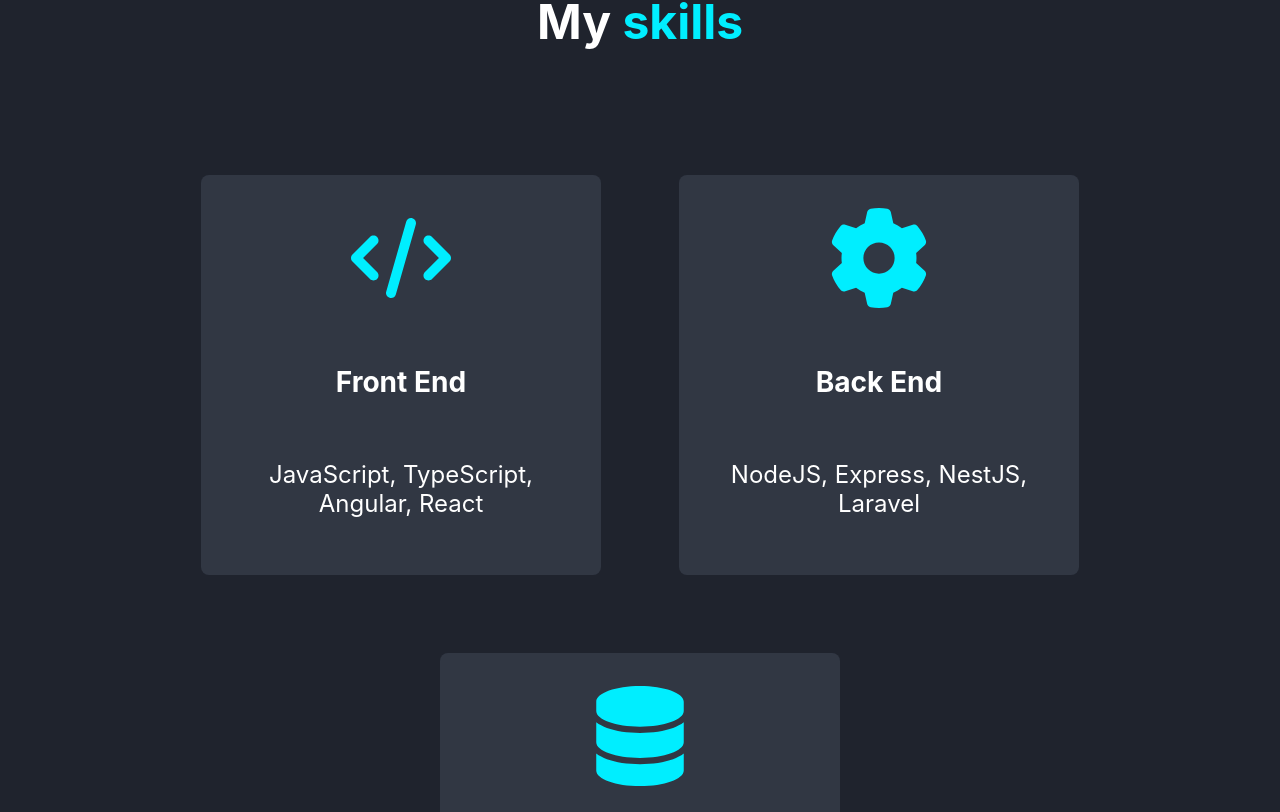
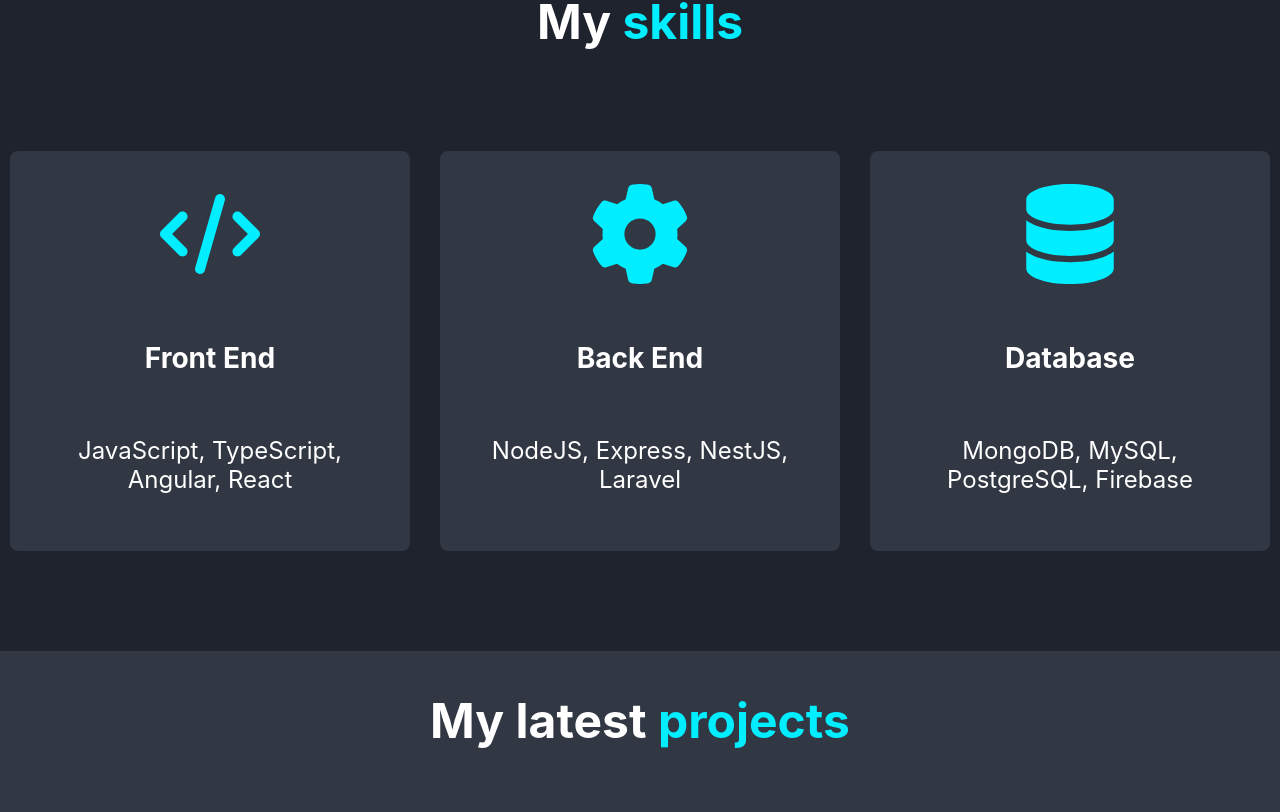
Before and after one commit to Alexandre-Vernet/portfolio, a React (Create React App) app: page / in a window 1280 px wide. Shown: the part 928-1740 px from the top of the page. Built offline with nearby package versions, Linux system fonts and the light colour scheme.

Commit message:
fix(responsive): Skills

```diff
--- a/src/components/Skills/Skills.scss
+++ b/src/components/Skills/Skills.scss
@@ -41,7 +41,6 @@
                 color: $white;
                 font-size: 1.5em;
                 text-align: center;
-                margin: 1em;
                 padding: 1em;
                 transition: all 0.3s ease-in-out;
 
@@ -72,6 +71,7 @@
         .skills-box {
             height: auto;
             width: auto;
+            margin: 1em;
         }
     }
 }
```
